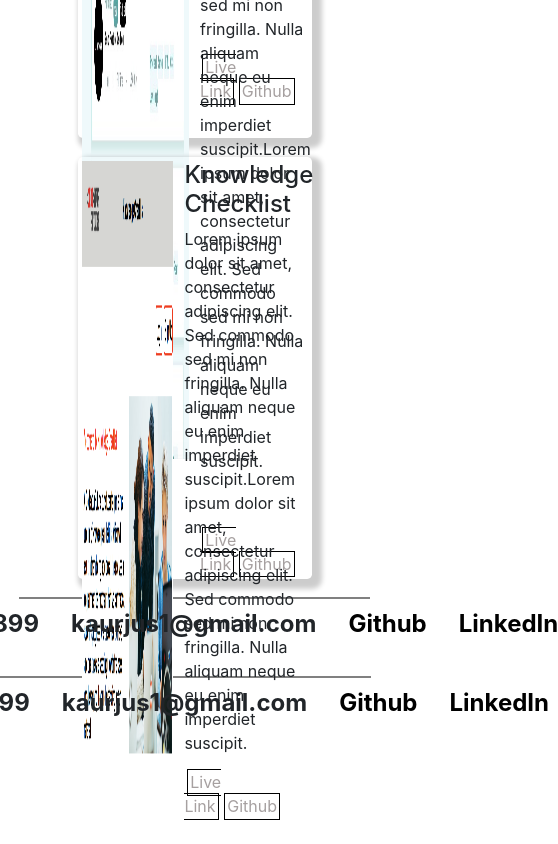
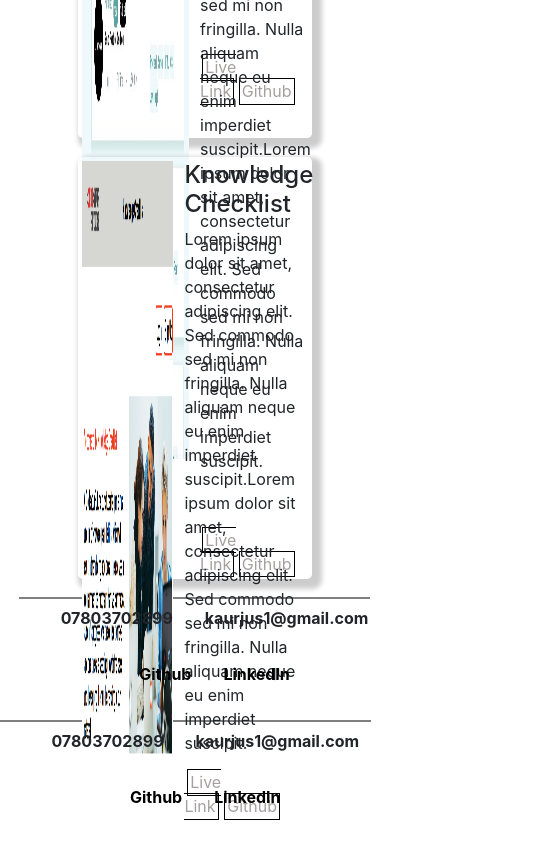
Before and after one commit to JK1320/personal-profile-jk, a React (Create React App) app: page / in a window 390 px wide. Shown: the part 2568-3412 px from the top of the page, 558 px wide, since content can reach past the window. Before the commit the page ends 3388 px from the top, so only its background shows below. Built offline with nearby package versions, Linux system fonts and the light colour scheme.

Commit message:
added media query for max-width 390px

```diff
--- a/src/styleSheets/Footer.css
+++ b/src/styleSheets/Footer.css
@@ -21,3 +21,13 @@
     /* text-decoration: none; */
     color: rgb(39, 1, 1);
 }
+
+@media screen and (max-width: 390px) {
+.footer ul {
+        gap: 2rem;
+        font-size: 1rem;
+        font-weight: 700;
+        list-style-type: none;
+        flex-wrap: wrap;
+    }
+}
```
